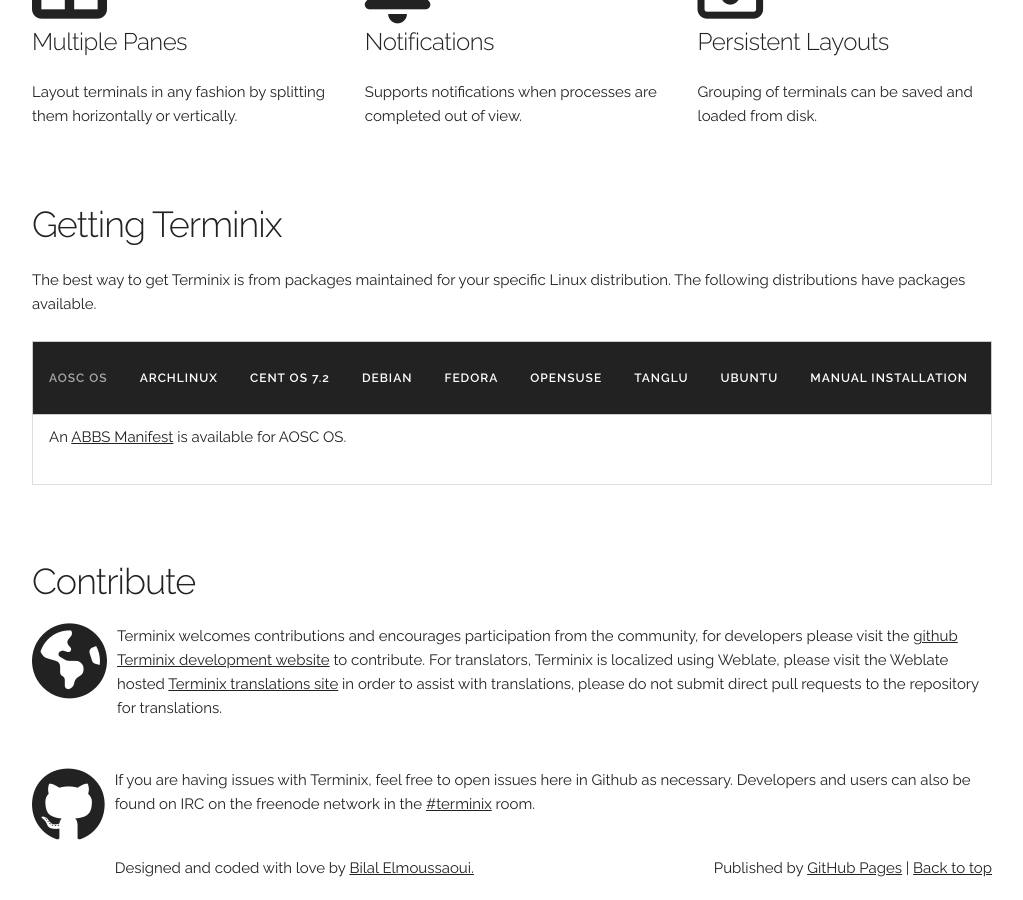
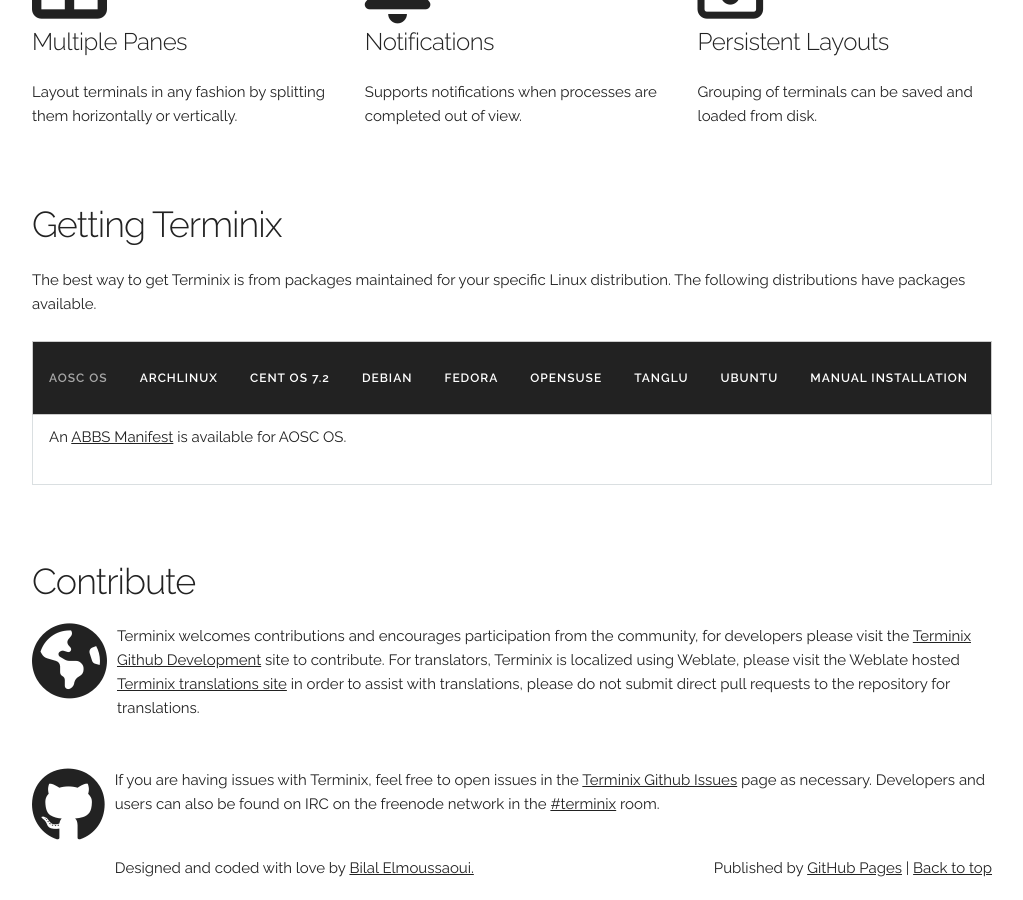
Before and after one commit to gnunn1/tilix-web, a Jekyll site: the page built from index.html, in a window 1280 px wide and 900 px high, scrolled down 1534 px. Shown: the whole window, without its empty margins (128-1151 px from the left). Built offline with Jekyll 4.4.1, drawn with Linux system fonts in a browser that asks for light colours; nearby versions of some CDN libraries.

Commit message:
Add link to issues

```diff
--- a/index.html
+++ b/index.html
@@ -115,7 +115,7 @@
             <i class="fa fa-globe fa-5x" aria-hidden="true"></i>
         </div>
         <div>
-            Terminix welcomes contributions and encourages participation from the community, for developers please visit the <a href="https://github.com/gnunn1/terminix">github Terminix development website</a> to contribute. For translators, Terminix is localized using Weblate, please visit the Weblate hosted <a href="https://hosted.weblate.org/projects/terminix/translations">Terminix translations site</a> in order to assist with translations, please do not submit direct pull requests to the repository for translations.
+            Terminix welcomes contributions and encourages participation from the community, for developers please visit the <a href="https://github.com/gnunn1/terminix">Terminix Github Development</a> site to contribute. For translators, Terminix is localized using Weblate, please visit the Weblate hosted <a href="https://hosted.weblate.org/projects/terminix/translations">Terminix translations site</a> in order to assist with translations, please do not submit direct pull requests to the repository for translations.
         </div>
         <br>
         <br class="clear-fix">
@@ -123,7 +123,7 @@
             <i class="fa fa-github fa-5x" aria-hidden="true"></i>
         </div>
         <div>
-            If you are having issues with Terminix, feel free to open issues here in Github as necessary. Developers and users can also be found on IRC on the freenode network in the <a href="irc://irc.freenode.net/terminix">#terminix</a> room.
+            If you are having issues with Terminix, feel free to open issues in the <a href="https://github.com/gnunn1/terminix/issues">Terminix Github Issues</a> page as necessary. Developers and users can also be found on IRC on the freenode network in the <a href="irc://irc.freenode.net/terminix">#terminix</a> room.
         </div>
     </div>
 
```
